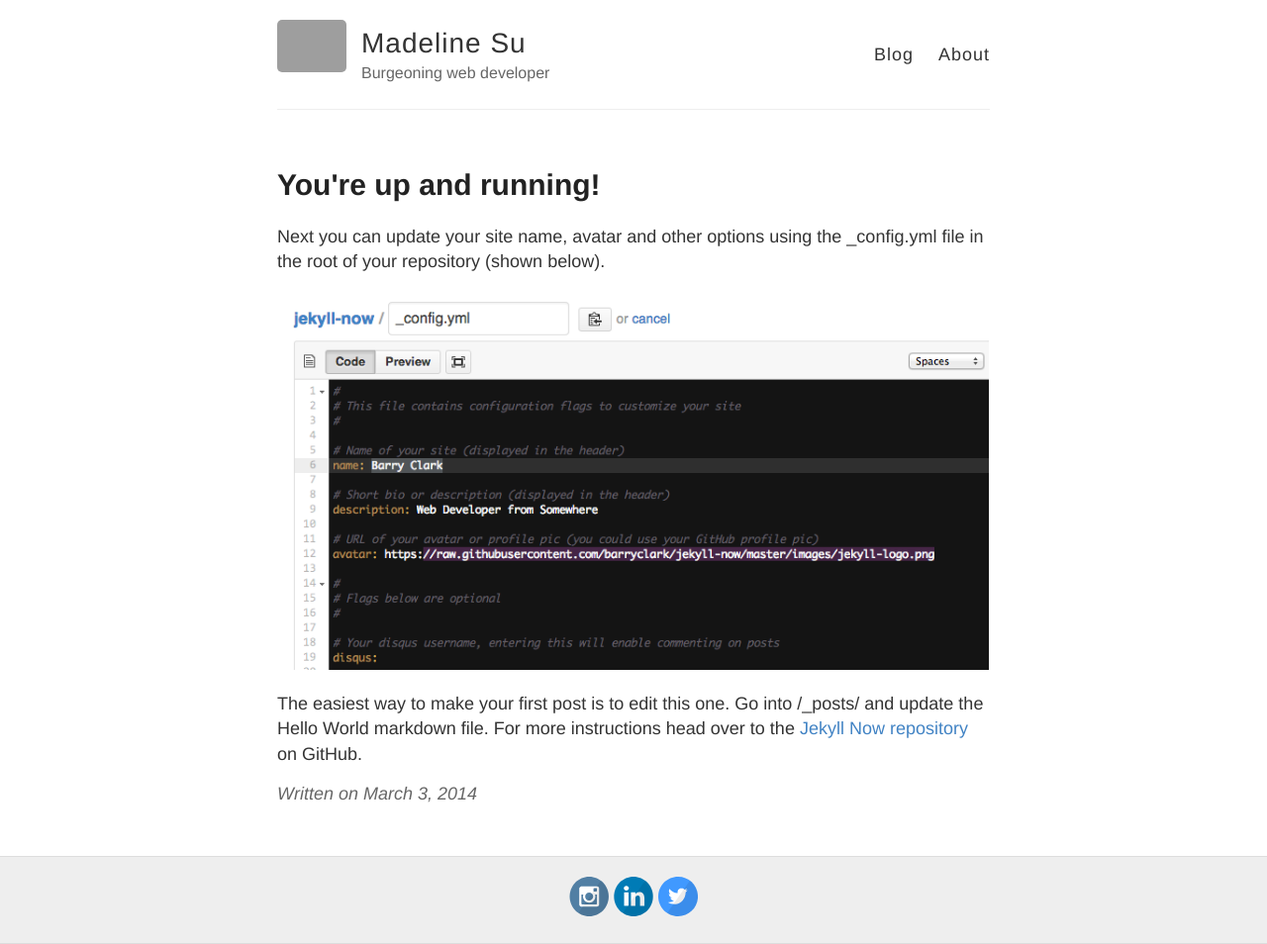
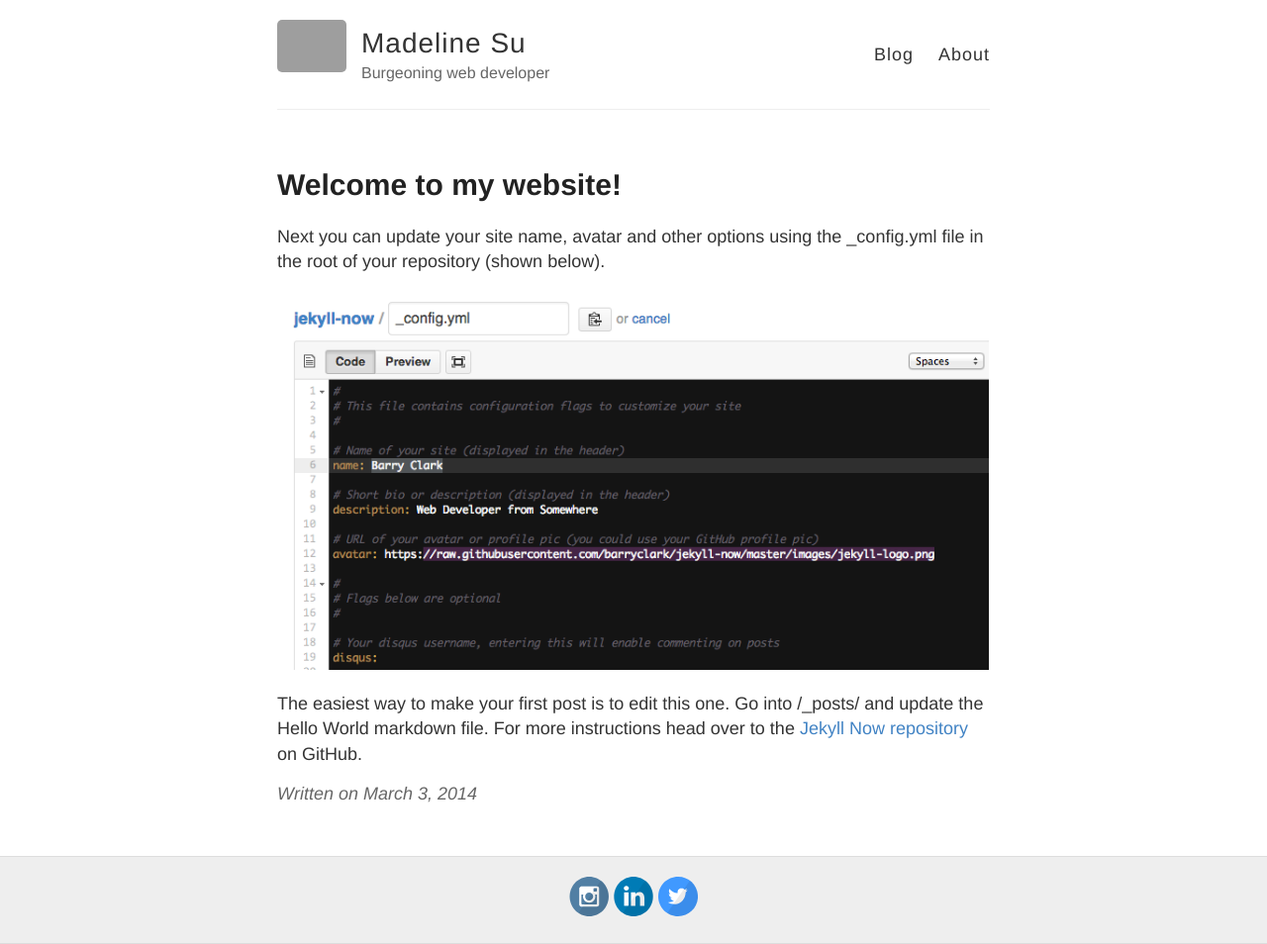
Before and after one commit to sadelinemu/sadelinemu.github.io, a Jekyll site: the page built from _posts/2014-3-3-Hello-World.md, in a window 1280 px wide. Shown: the whole page at 99% size. Built offline with Jekyll 4.4.1, drawn with Linux system fonts in a browser that asks for light colours; grey boxes are pictures that could not be loaded.

Commit message:
Update 2014-3-3-Hello-World.md

```diff
--- a/_posts/2014-3-3-Hello-World.md
+++ b/_posts/2014-3-3-Hello-World.md
@@ -1,6 +1,6 @@
 ---
 layout: post
-title: You're up and running!
+title: Welcome to my website!
 ---
 
 Next you can update your site name, avatar and other options using the _config.yml file in the root of your repository (shown below).
```
